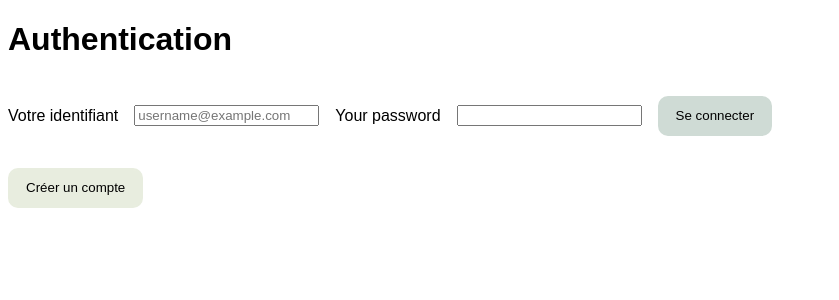
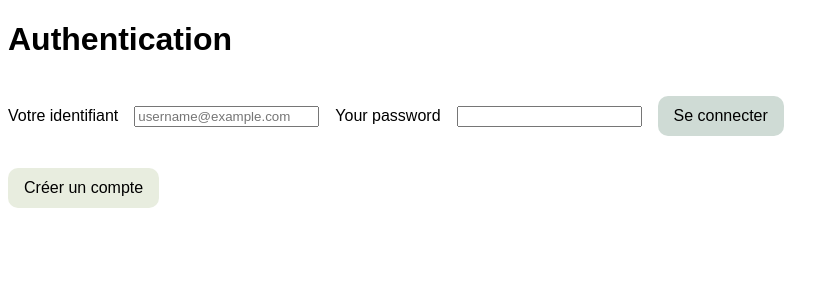
Before and after one commit to OscarPALISSOT/ElectiveLogicielWebApp, a React (Vite) app in the folder Web_Client_Front/: page /login in a window 1280 px wide. Shown: the top 300 px of the page, without its empty margins (0-839 px from the left). Built offline with nearby package versions, Linux system fonts and the light colour scheme.

Commit message:
PL-37 register

```diff
--- a/Web_Client_Front/index.html
+++ b/Web_Client_Front/index.html
@@ -4,6 +4,7 @@
     <meta charset="UTF-8" />
     <link rel="icon" type="image/svg+xml" href="/vite.svg" />
     <meta name="viewport" content="width=device-width, initial-scale=1.0" />
+    <script src="https://kit.fontawesome.com/ae5d4d2d88.js" crossorigin="anonymous"></script>
     <title>Elective logiciel</title>
   </head>
   <body>
--- a/Web_Client_Front/src/Components/Btn/Btn.module.css
+++ b/Web_Client_Front/src/Components/Btn/Btn.module.css
@@ -4,8 +4,11 @@
     outline: none;
     border-radius: 10px;
     transition: background 0.1s ease-in;
-    padding: 0 1rem;
+    padding: 0.5rem 1rem;
     margin: 1rem 0;
+    border: none;
+    font-weight: 500;
+    font-size: 1rem;
 }
 
 .rounded{
@@ -14,7 +17,6 @@
 
 .primary{
     background: var(--primary);
-    border: var(--primary) solid 2px;
 }
 
 .primary:hover{
@@ -23,7 +25,6 @@
 
 .secondary{
     background: var(--secondary);
-    border: var(--secondary) solid 2px;
 }
 
 .secondary:hover{
@@ -32,7 +33,6 @@
 
 .yellow{
     background: var(--yellow);
-    border: var(--yellow) solid 2px;
 }
 
 .yellow:hover{
@@ -41,7 +41,6 @@
 
 .dark{
     background: var(--dark);
-    border: var(--dark) solid 2px;
     color: var(--fontColorLight);
 }
 
```
